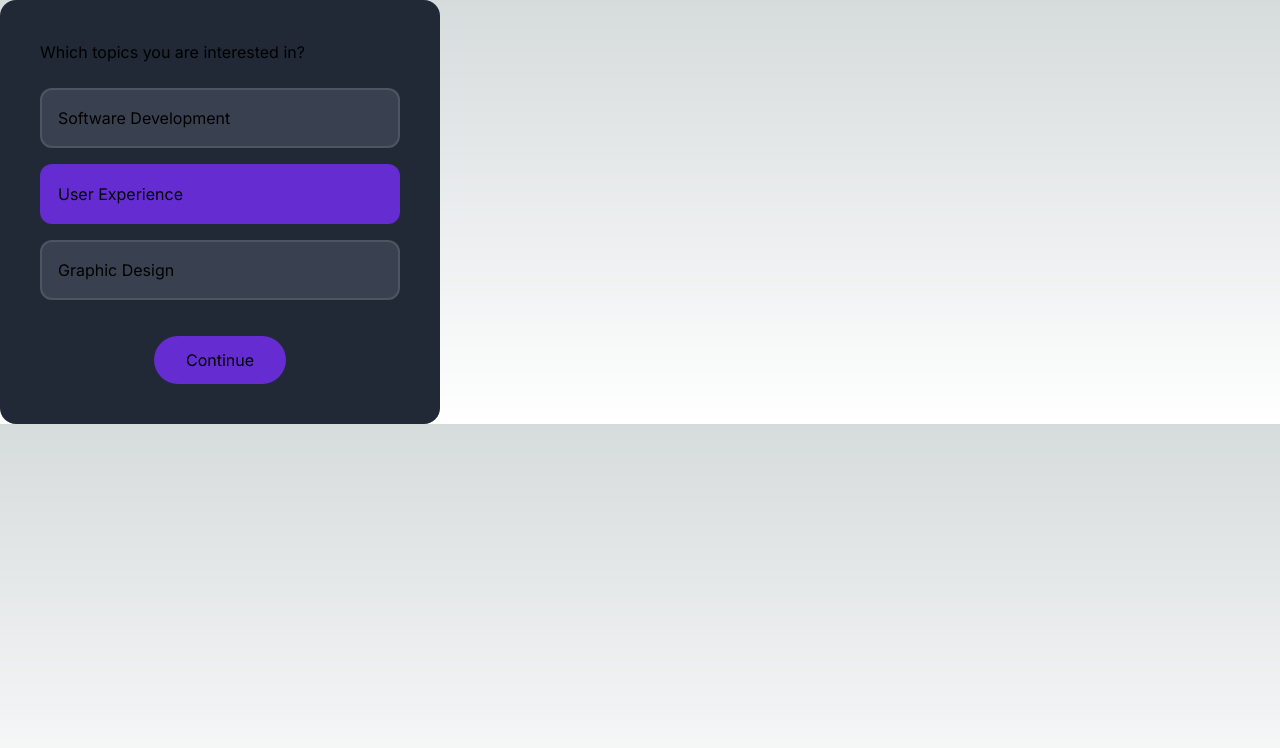
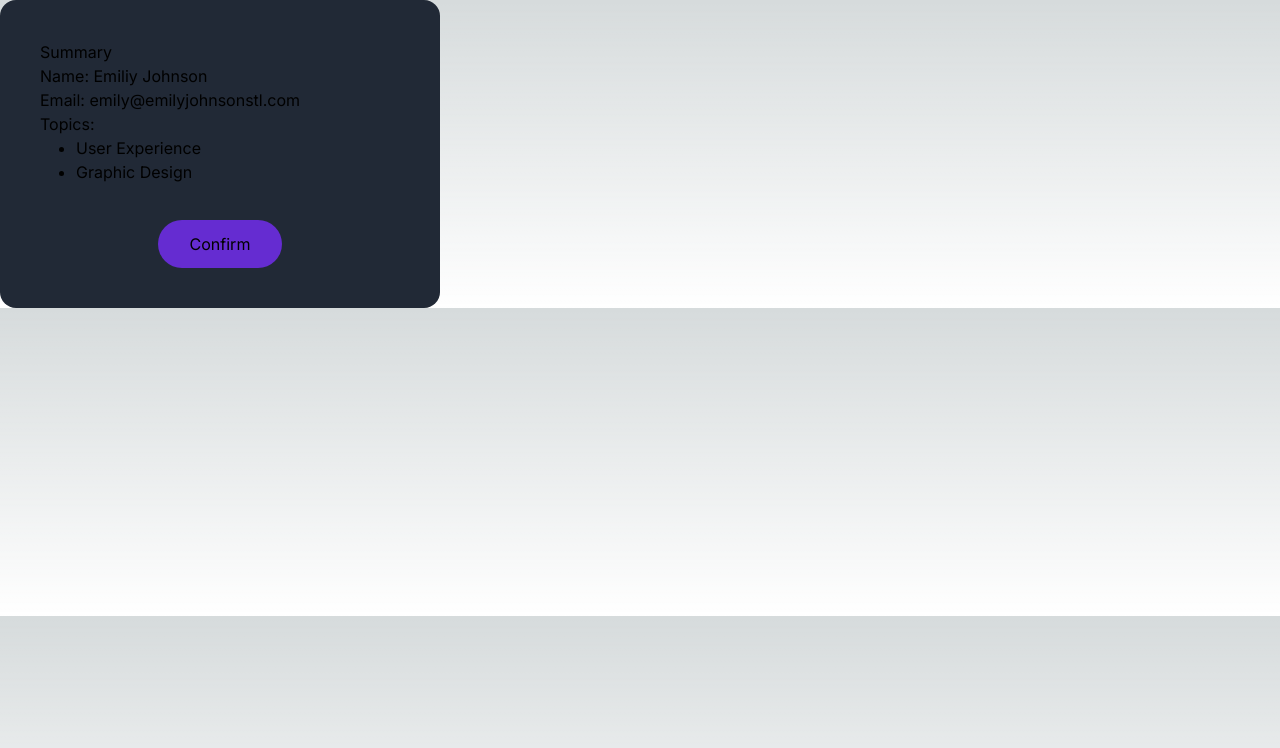
Before and after one commit to EdiedRamos/devchallenges, a Next.js app: page /multi-step-register in a window 1280 px wide. Shown: the top 748 px of the page. Built offline with nearby package versions, Linux system fonts and the light colour scheme.

Commit message:
feat: implement third step

```diff
--- a/src/app/multi-step-register/(components)/thirdStep.tsx
+++ b/src/app/multi-step-register/(components)/thirdStep.tsx
@@ -1,3 +1,30 @@
+import { Button } from "./ui/button";
+
+const TOPICS = ["User Experience", "Graphic Design"];
+
 export function ThirdStep() {
-  return <div>ThirdStep</div>;
+  return (
+    <div className="bg-msr-dark p-10 max-w-[440px] rounded-2xl">
+      <h2>Summary</h2>
+      <div>
+        <p>
+          <span>Name:</span> Emiliy Johnson
+        </p>
+        <p>
+          <span>Email:</span> emily@emilyjohnsonstl.com
+        </p>
+      </div>
+      <div>
+        <p>Topics:</p>
+        <ul className="list-disc ml-9">
+          {TOPICS.map((topic) => (
+            <li key={topic}>{topic}</li>
+          ))}
+        </ul>
+      </div>
+      <div className="flex justify-center mt-9">
+        <Button>Confirm</Button>
+      </div>
+    </div>
+  );
 }
--- a/src/app/multi-step-register/page.tsx
+++ b/src/app/multi-step-register/page.tsx
@@ -1,5 +1,5 @@
-import { SecondStep } from "./(components)";
+import { ThirdStep } from "./(components)";
 
 export default function MultiStepRegister() {
-  return <SecondStep />;
+  return <ThirdStep />;
 }
```
